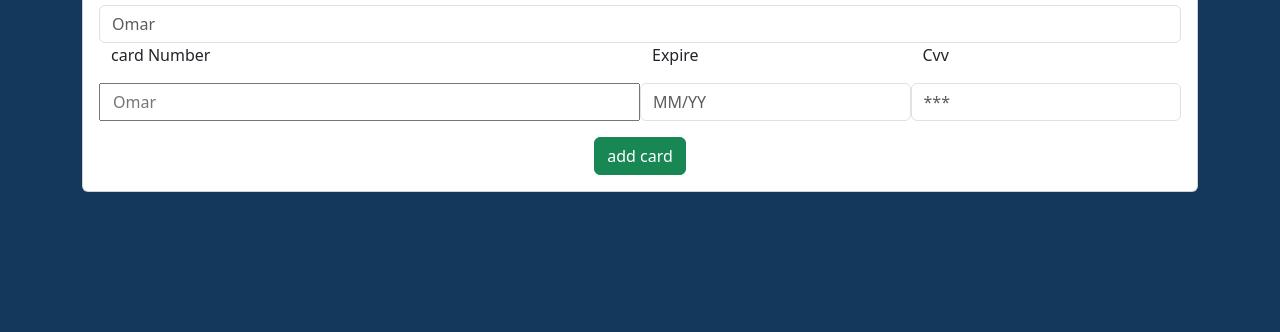
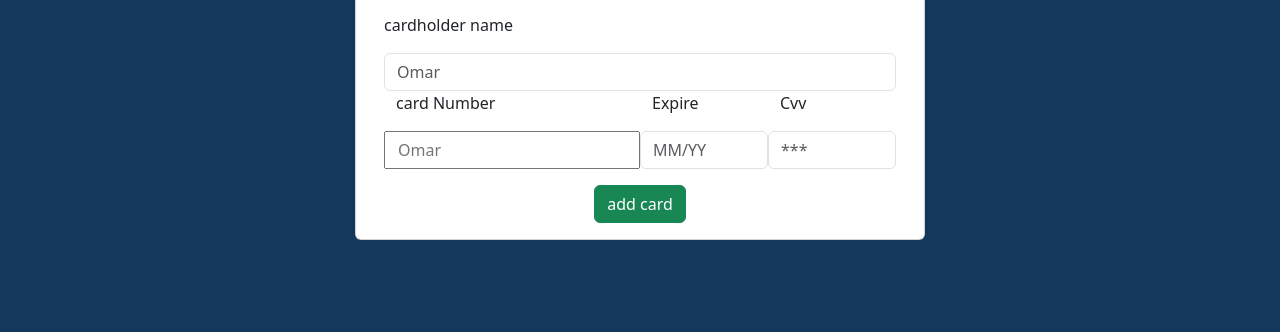
Before and after one commit to OmarAlwamy/payment-prototype-2, a plain HTML site: page index.html in a window 1280 px wide. Shown: the part 468-800 px from the top of the page. Drawn offline with nearby package versions, Linux system fonts and the light colour scheme.

Commit message:
Update index.html

```diff
--- a/index.html
+++ b/index.html
@@ -20,8 +20,10 @@
 <body>
     <header></header>
     <main>
+        >
         <div class="container mt-5">
-            <div class="card text-center">
+            <div class="row">
+            <div class="card text-center mx-auto" style="width: 50%;">
                 <div class="card-body">
                     <h5 class="card-title">Settings</h5>
                     <p class="card-text">Payment</p>
@@ -70,7 +72,9 @@
                     <a href="#" class="btn btn-success">add card</a>
                 </div>
             </div>
+            </div>
         </div>
+
     </main>
     <footer></footer>
 
```
